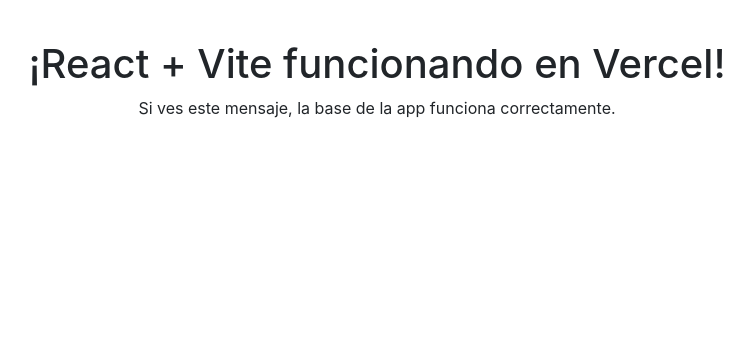
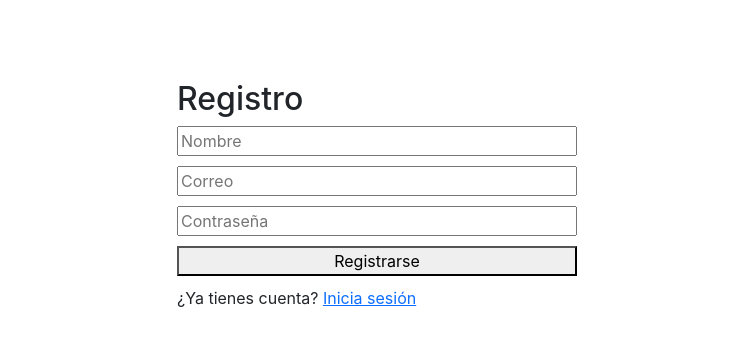
Before and after one commit to JABx1/windsurf-project, a React (Vite) app in the folder frontend/: page /register in a window 1280 px wide. Shown: the top 346 px of the page, without its empty margins (263-1017 px from the left). Built offline with nearby package versions, Linux system fonts and the light colour scheme; the HTML template or start-up script is replaced by a standard one.

Commit message:
Limpieza profunda: frontend mínimo funcional para testear en Vercel

```diff
--- a/frontend/src/App.jsx
+++ b/frontend/src/App.jsx
@@ -1,12 +1,39 @@
 import React from 'react';
+import { BrowserRouter, Routes, Route, Navigate } from 'react-router-dom';
+import { AuthProvider, useAuth } from './contexts/AuthContext';
+import Login from './pages/Login';
+import Register from './pages/Register';
 
-function App() {
+function PrivateRoute({ children }) {
+  const { user, loading } = useAuth();
+  if (loading) return null;
+  return user ? children : <Navigate to="/login" />;
+}
+
+function Home() {
+  const { user, logout } = useAuth();
   return (
     <div style={{ padding: 40, textAlign: 'center' }}>
-      <h1>¡React + Vite funcionando en Vercel!</h1>
-      <p>Si ves este mensaje, la base de la app funciona correctamente.</p>
+      <h1>¡Bienvenido, {user?.name || user?.email}!</h1>
+      <button onClick={logout}>Cerrar sesión</button>
     </div>
   );
 }
 
-export default App;
+export default function App() {
+  return (
+    <AuthProvider>
+      <BrowserRouter>
+        <Routes>
+          <Route path="/login" element={<Login />} />
+          <Route path="/register" element={<Register />} />
+          <Route path="/" element={
+            <PrivateRoute>
+              <Home />
+            </PrivateRoute>
+          } />
+        </Routes>
+      </BrowserRouter>
+    </AuthProvider>
+  );
+}
--- /dev/null
+++ b/frontend/src/pages/Login.jsx
@@ -0,0 +1,50 @@
+import { useState } from 'react';
+import { useNavigate } from 'react-router-dom';
+import { useAuth } from '../contexts/AuthContext';
+
+export default function Login() {
+  const { login } = useAuth();
+  const navigate = useNavigate();
+  const [email, setEmail] = useState('');
+  const [password, setPassword] = useState('');
+  const [error, setError] = useState('');
+
+  const handleSubmit = async (e) => {
+    e.preventDefault();
+    const result = await login(email, password);
+    if (result.success) {
+      navigate('/');
+    } else {
+      setError(result.message);
+    }
+  };
+
+  return (
+    <div style={{ maxWidth: 400, margin: '80px auto' }}>
+      <h2>Iniciar sesión</h2>
+      <form onSubmit={handleSubmit}>
+        <input
+          type="email"
+          placeholder="Correo"
+          value={email}
+          onChange={e => setEmail(e.target.value)}
+          required
+          style={{ width: '100%', marginBottom: 10 }}
+        />
+        <input
+          type="password"
+          placeholder="Contraseña"
+          value={password}
+          onChange={e => setPassword(e.target.value)}
+          required
+          style={{ width: '100%', marginBottom: 10 }}
+        />
+        <button type="submit" style={{ width: '100%' }}>Entrar</button>
+      </form>
+      {error && <div style={{ color: 'red', marginTop: 10 }}>{error}</div>}
+      <div style={{ marginTop: 10 }}>
+        ¿No tienes cuenta? <a href="/register">Regístrate</a>
+      </div>
+    </div>
+  );
+}
--- /dev/null
+++ b/frontend/src/pages/Register.jsx
@@ -0,0 +1,59 @@
+import { useState } from 'react';
+import { useNavigate } from 'react-router-dom';
+import { useAuth } from '../contexts/AuthContext';
+
+export default function Register() {
+  const { register } = useAuth();
+  const navigate = useNavigate();
+  const [name, setName] = useState('');
+  const [email, setEmail] = useState('');
+  const [password, setPassword] = useState('');
+  const [error, setError] = useState('');
+
+  const handleSubmit = async (e) => {
+    e.preventDefault();
+    const result = await register({ name, email, password });
+    if (result.success) {
+      navigate('/');
+    } else {
+      setError(result.message);
+    }
+  };
+
+  return (
+    <div style={{ maxWidth: 400, margin: '80px auto' }}>
+      <h2>Registro</h2>
+      <form onSubmit={handleSubmit}>
+        <input
+          type="text"
+          placeholder="Nombre"
+          value={name}
+          onChange={e => setName(e.target.value)}
+          required
+          style={{ width: '100%', marginBottom: 10 }}
+        />
+        <input
+          type="email"
+          placeholder="Correo"
+          value={email}
+          onChange={e => setEmail(e.target.value)}
+          required
+          style={{ width: '100%', marginBottom: 10 }}
+        />
+        <input
+          type="password"
+          placeholder="Contraseña"
+          value={password}
+          onChange={e => setPassword(e.target.value)}
+          required
+          style={{ width: '100%', marginBottom: 10 }}
+        />
+        <button type="submit" style={{ width: '100%' }}>Registrarse</button>
+      </form>
+      {error && <div style={{ color: 'red', marginTop: 10 }}>{error}</div>}
+      <div style={{ marginTop: 10 }}>
+        ¿Ya tienes cuenta? <a href="/login">Inicia sesión</a>
+      </div>
+    </div>
+  );
+}
--- a/package.json
+++ b/package.json
@@ -4,7 +4,8 @@
     "dotenv": "^17.0.0",
     "fs": "^0.0.1-security",
     "mongoose": "^8.16.1",
-    "path": "^0.12.7"
+    "path": "^0.12.7",
+    "react-router-dom": "^7.6.3"
   },
   "name": "windsurf-project",
   "version": "1.0.0",
```
